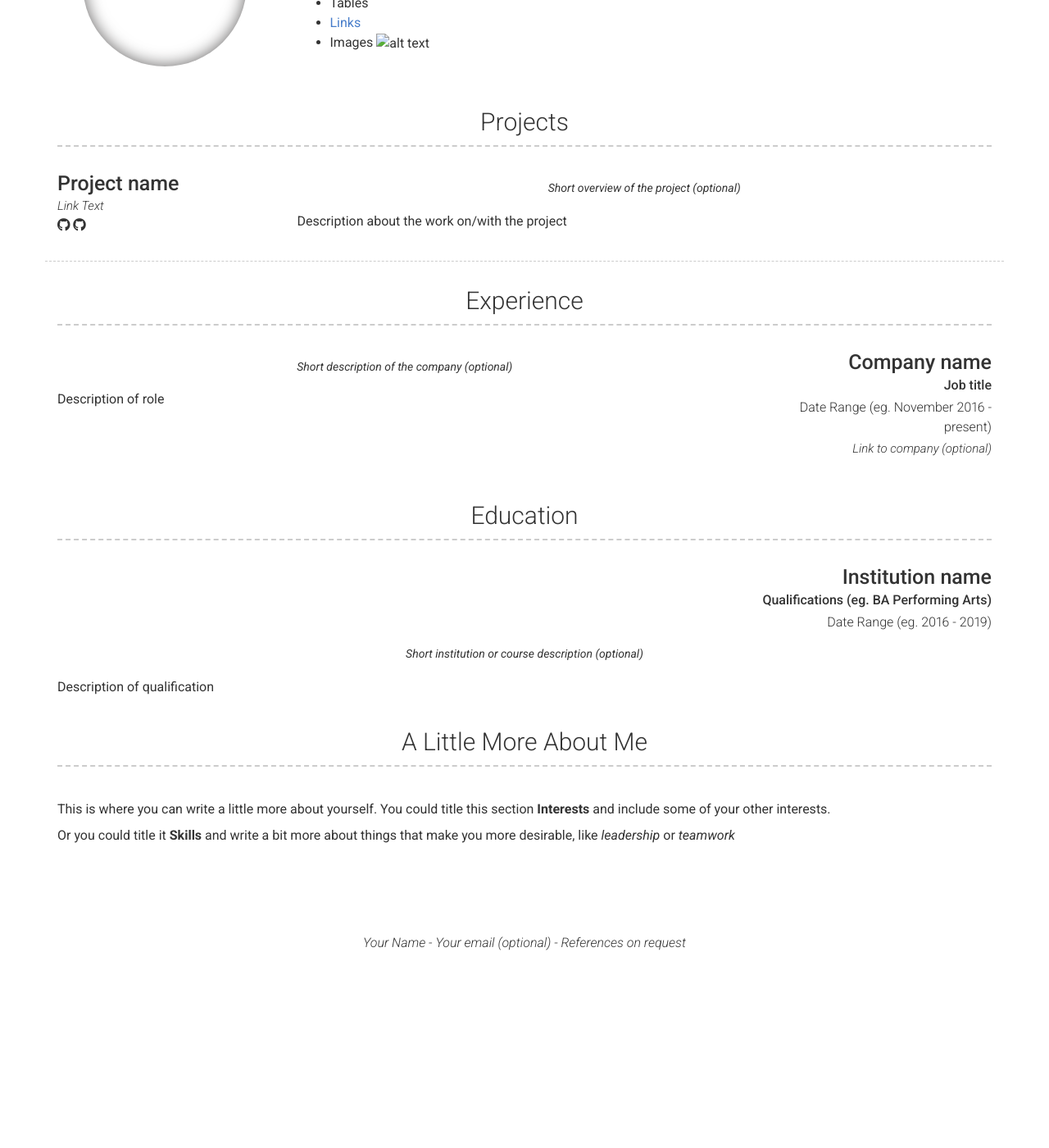
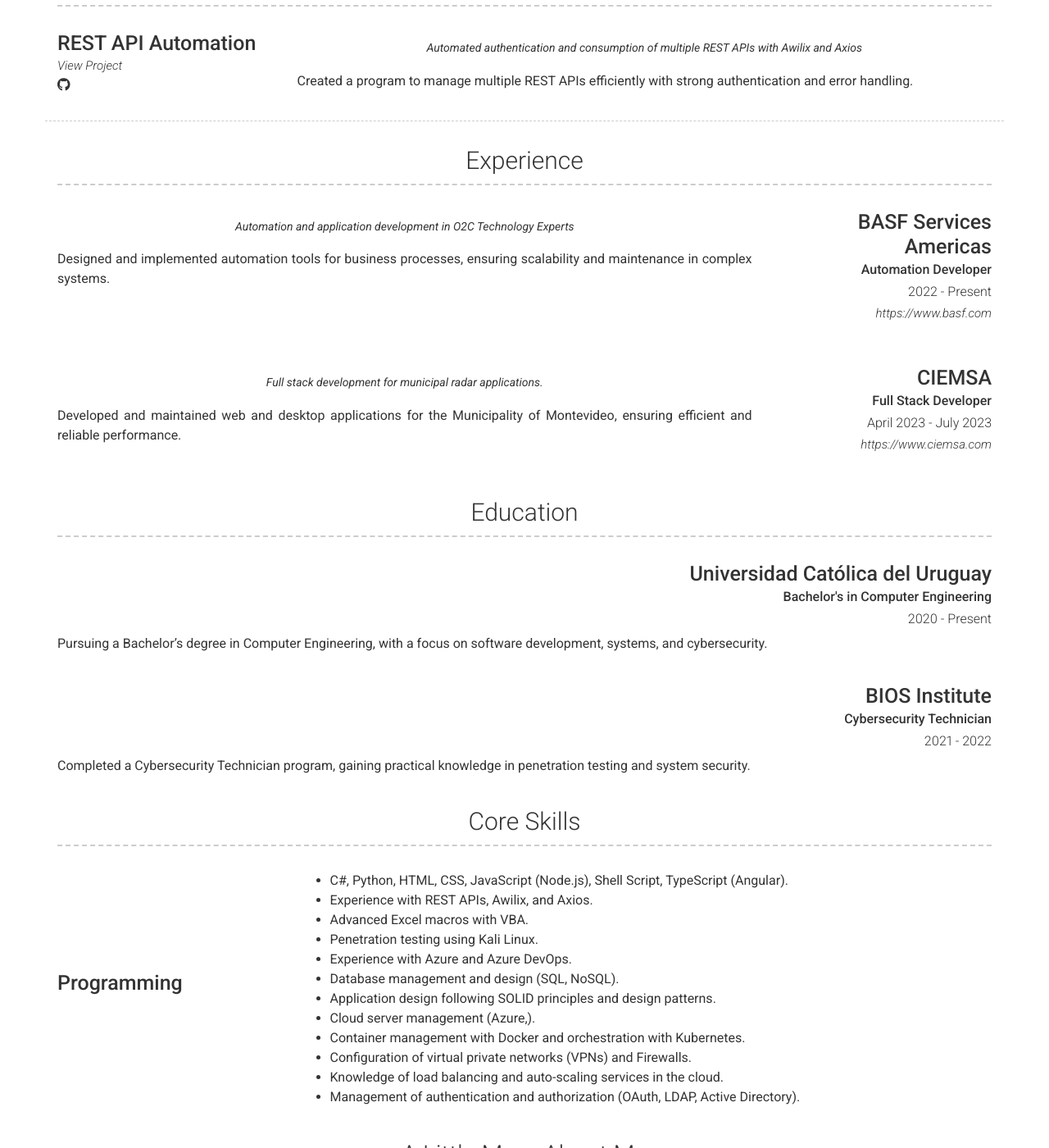
Before and after one commit to sebastianfori/sebastianfori.github.io, a Jekyll site: the page built from index.md, in a window 1280 px wide and 1400 px high, scrolled down 592 px. Shown: the whole window at 82% size. Built offline with Jekyll 4.4.1, drawn with Linux system fonts in a browser that asks for light colours; nearby versions of some CDN libraries; before the commit the page ends 1762 px from its top, so only the background shows below that; some of the changed text lies outside the part shown.

Commit message:
Update _config.yml

```diff
--- a/_config.yml
+++ b/_config.yml
@@ -1,124 +1,117 @@
 # Site
-repository: Git repository where your resume will be hosted, only required if you are hosting on GitHub (eg. sproogen/modern-resume-theme)
-# favicon: Directory of your favicon (eg. images/favicon.ico)(optional)
+repository: your-git-repository-name
 
 # Content configuration version
 version: 2
 
 # Personal info
-name: Your Name
-title: Your job title
-email: Your email (optional)
-# email_title: Email (Email title override)
-phone: Your phone number (optional)
-# phone_title: Phone (Phone title override)
-website: Your website (eg. https://google.com)(optional)
-# website_title: Web (Website title override)
+name: Sebastián Marcelo Forische Suárez
+title: Software Developer
+email: sforische@gmail.com
+phone: +598 91286606
 
 # Dark Mode (true/false/never)
 darkmode: false
 
-# Social links
-twitter_username: jekyllrb
-github_username:  jekyll
-stackoverflow_username: "00000001"
-dribbble_username: jekyll
-facebook_username: jekyll
-flickr_username: jekyll
-instagram_username: jekyll
-linkedin_username: jekyll
-xing_username: jekyll
-pinterest_username: jekyll
-youtube_username: jekyll
-orcid_username: 0000-0000-0000-0000
-googlescholar_username: D847cGsAAAAJ
-
 # Additional icon links
 additional_links:
-- title: Link name
-  icon: Font Awesome brand icon name (eg. fab fa-twitter) (https://fontawesome.com/icons?d=gallery&s=brands&m=free)
-  url: Link url (eg. https://google.com)
-# - title: another link
-#   icon: font awesome brand icon name (eg. fab fa-twitter) (https://fontawesome.com/icons?d=gallery&s=brands&m=free)
-#   url: Link url (eg. https://google.com)
-
-# Google Analytics and Tag Manager
-# Using more than one of these may cause issues with reporting
-# gtm: "GTM-0000000"
-# gtag: "UA-00000000-0"
-# google_analytics: "UA-00000000-0"
+  - title: GitHub
+    icon: fab fa-github
+    url: https://github.com/your-profile
 
 # About Section
-# about_title: About Me (Use this to override about section title)
-about_profile_image: Directory of profile image (eg. images/profile.jpg)
-about_content: | # this will include new lines to allow paragraphs
-  Write an awesome description about yourself here, this supports markdown, so you can add [links](http://foobar.com) and highlight things <mark>like this</mark>.
-
-  You can even add paragraphs by using empty lines like this and add anything else [markdown](https://www.markdownguide.org/getting-started#what-is-markdown) supports such as
-    - Lists
-    - Tables
-    - <a href="google.com">Links</a>
-    - Images ![alt text](/images/landscape-trees.jpg "Trees")
+about_profile_image: images/profile.jpg
+about_content: |
+  I am an enthusiastic and driven computer science professional with a deep passion for technology.
+  I strive to make meaningful contributions by leveraging my skills in communication, teamwork, and technical expertise
+  to solve complex challenges and drive innovation. I am currently pursuing a degree in Computer Engineering at Universidad Católica del Uruguay and have experience in cybersecurity and full-stack development.
 
 content:
-  - title: Projects # Title for the section
-    layout: list # Type of content section (list/text)
+  - title: Projects
+    layout: list
     content:
       - layout: left
-        border: weak  # Value of `weak` will display a weak border below this item. # Any
-                      # other value (or no value) means no border will be displayed
-        title: Project name
-        link: Link to project (eg. sproogen.github.io/modern-resume-theme)(optional)
-        link_text: Link Text
+        border: weak
+        title: REST API Automation
+        link: https://github.com/your-profile/rest-api-automation
+        link_text: View Project
         additional_links:
-          - title:  Github page for project (eg. sproogen/modern-resume-theme)
+          - title: GitHub
             icon: fab fa-github
-            url: Link to project (eg. sproogen.github.io/modern-resume-theme)(optional)
-          - title:  Github page for project (eg. sproogen/modern-resume-theme)
-            icon: fab fa-github
-            url: Link to project (eg. sproogen.github.io/modern-resume-theme)(optional)
+            url: https://github.com/your-profile/rest-api-automation
         quote: >
-          Short overview of the project (optional)
-        description: | # this will include new lines to allow paragraphs
-          Description about the work on/with the project
+          Automated authentication and consumption of multiple REST APIs with Awilix and Axios
+        description: |
+          Created a program to manage multiple REST APIs efficiently with strong authentication and error handling.
+
   - title: Experience
     layout: list
     content:
       - layout: right
-        title: Company name
-        sub_title: Job title
-        caption: Date Range (eg. November 2016 - present)
-        link: Link to company (optional)
+        title: BASF Services Americas
+        sub_title: Automation Developer
+        caption: 2022 - Present
+        link: https://www.basf.com
         quote: >
-          Short description of the company (optional)
-        description: | # this will include new lines to allow paragraphs
-          Description of role
+          Automation and application development in O2C Technology Experts
+        description: |
+          Designed and implemented automation tools for business processes, ensuring scalability and maintenance in complex systems.
+
+      - layout: right
+        title: CIEMSA
+        sub_title: Full Stack Developer
+        caption: April 2023 - July 2023
+        link: https://www.ciemsa.com
+        quote: >
+          Full stack development for municipal radar applications.
+        description: |
+          Developed and maintained web and desktop applications for the Municipality of Montevideo, ensuring efficient and reliable performance.
+
   - title: Education
     layout: list
     content:
       - layout: top-right
-        title: Institution name
-        sub_title: Qualifications (eg. BA Performing Arts)
-        caption: Date Range (eg. 2016 - 2019)
-        quote: >
-          Short institution or course description (optional)
-        description: | # this will include new lines to allow paragraphs
-          Description of qualification
+        title: Universidad Católica del Uruguay
+        sub_title: Bachelor's in Computer Engineering
+        caption: 2020 - Present
+        description: |
+          Pursuing a Bachelor's degree in Computer Engineering, with a focus on software development, systems, and cybersecurity.
+
+      - layout: top-right
+        title: BIOS Institute
+        sub_title: Cybersecurity Technician
+        caption: 2021 - 2022
+        description: |
+          Completed a Cybersecurity Technician program, gaining practical knowledge in penetration testing and system security.
+
+  - title: Core Skills
+    layout: list
+    content:
+      - layout: left
+        title: Programming
+        description: |
+          - C#, Python, HTML, CSS, JavaScript (Node.js), Shell Script, TypeScript (Angular).
+          - Experience with REST APIs, Awilix, and Axios.
+          - Advanced Excel macros with VBA.
+          - Penetration testing using Kali Linux.
+          - Experience with Azure and Azure DevOps.
+          - Database management and design (SQL, NoSQL).
+          - Application design following SOLID principles and design patterns.
+          - Cloud server management (Azure,).
+          - Container management with Docker and orchestration with Kubernetes.
+          - Configuration of virtual private networks (VPNs) and Firewalls.
+          - Knowledge of load balancing and auto-scaling services in the cloud.
+          - Management of authentication and authorization (OAuth, LDAP, Active Directory).
+
   - title: A Little More About Me
     layout: text
-    content: | # this will include new lines to allow paragraphs
-      This is where you can write a little more about yourself. You could title this section **Interests** and include some of your other interests.
-
-      Or you could title it **Skills** and write a bit more about things that make you more desirable, like *leadership* or *teamwork*
+    content: |
+      I enjoy exploring new technologies and have a strong interest in cybersecurity, cloud computing, and software development. I am passionate about creating scalable and maintainable solutions while always learning and improving my skills.
 
 # Footer
 footer_show_references: true
-# references_title: References on request (Override references text)
 
 # Build settings
-# theme: modern-resume-theme (Use this is you are hosting your resume yourself)
-# remote_theme: sproogen/modern-resume-theme (Use this if you are hosting your resume on GitHub)
-
 sass:
   sass_dir: _sass
   style: compressed
@@ -137,4 +130,4 @@ exclude : [
   "lib/",
   "scripts/",
   "docker-compose.yml",
-  ]
+]
```
